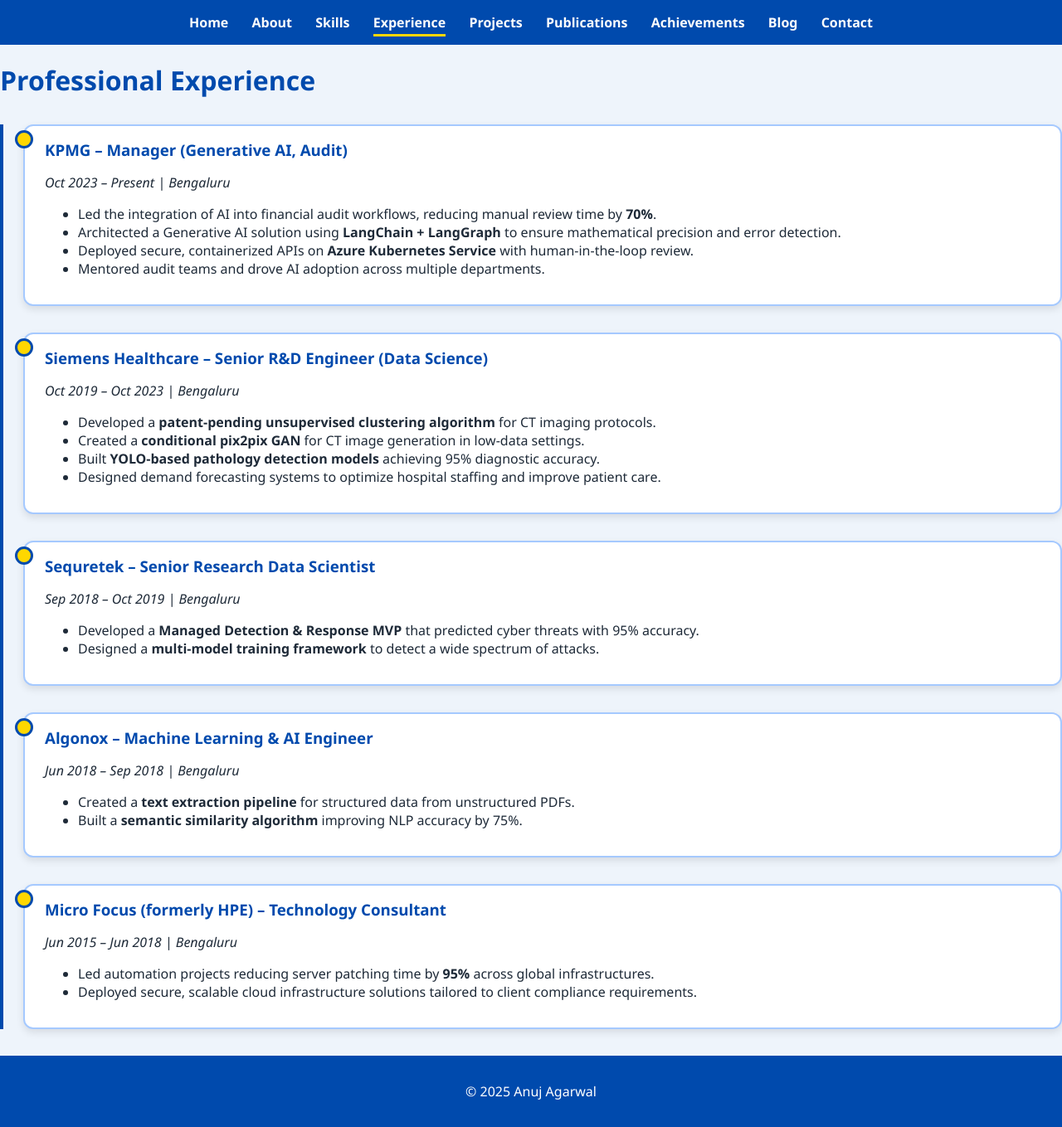
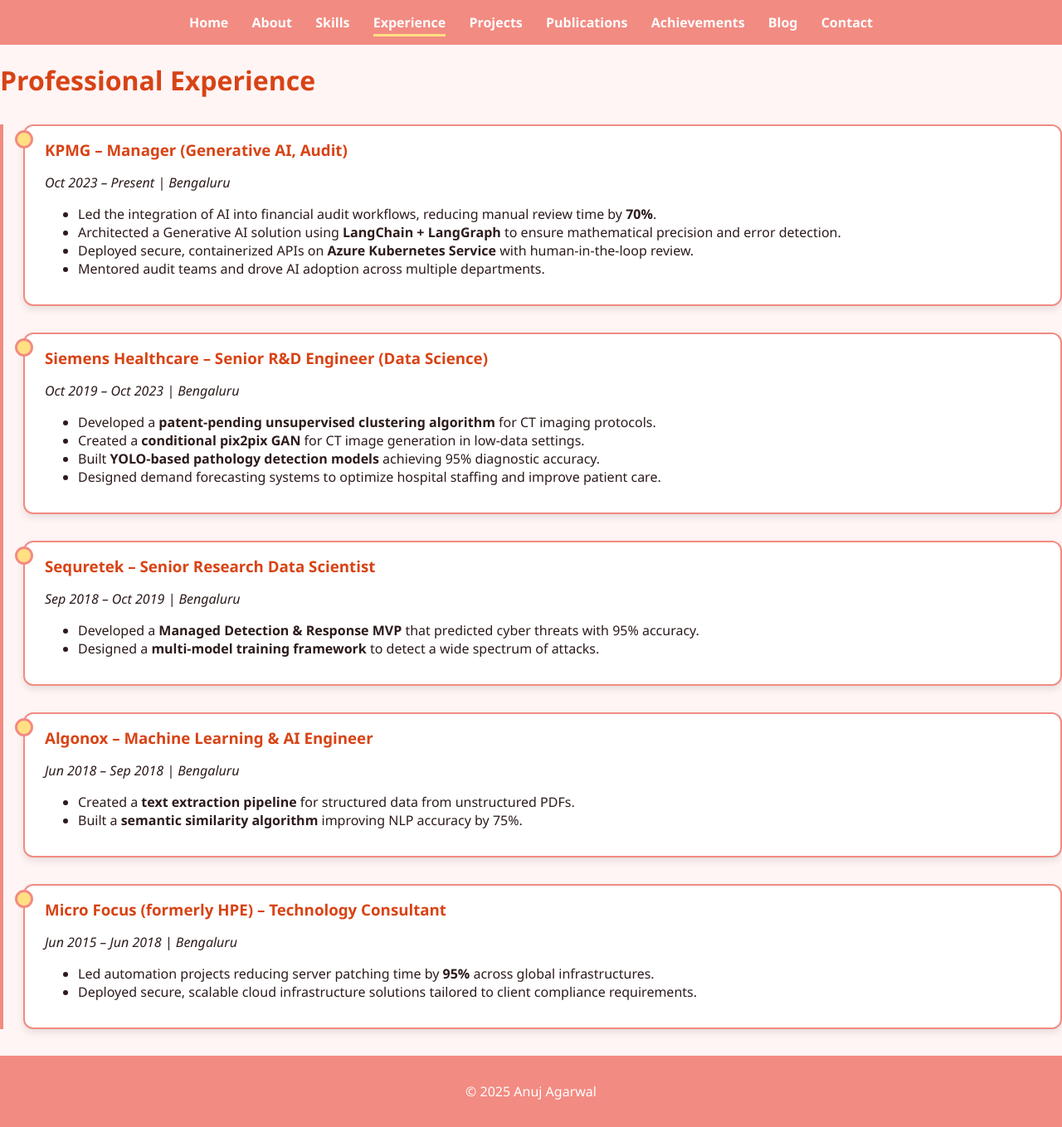
Before and after one commit to anuj-agarwal/anuj-agarwal.github.io, a Jekyll site: the page built from experience.md, in a window 1280 px wide. Shown: the whole page at 83% size. Built offline with Jekyll 4.4.1, drawn with Linux system fonts in a browser that asks for light colours.

Commit message:
Update style.css

```diff
--- a/assets/style.css
+++ b/assets/style.css
@@ -8,8 +8,8 @@
   font-family: 'Segoe UI', sans-serif;
   display: flex;
   flex-direction: column;
-  background: #eef4fb; /* light blue tone */
-  color: #1e2a38;
+  background: #fff5f5; /* very light red/pink background */
+  color: #2d1b1b;
 }
 
 .wrapper {
@@ -19,13 +19,13 @@
 }
 
 header {
-  background: #004aad; /* blue from resume */
+  background: #f28b82; /* Red Accent Lighter 60% */
   padding: 1rem;
   text-align: center;
 }
 
 nav a {
-  color: #fdfdfd;
+  color: #fffdfd;
   margin: 0 12px;
   text-decoration: none;
   font-weight: bold;
@@ -33,38 +33,39 @@
 }
 
 nav a:hover {
-  color: #ffd700;
+  color: #ffe082; /* warm golden highlight */
 }
 
 nav a.active {
-  border-bottom: 3px solid #ffd700;
+  border-bottom: 3px solid #ffe082;
   padding-bottom: 3px;
 }
 
 /* Headings */
 h1, h2, h3 {
-  color: #004aad; /* resume theme blue */
+  color: #d84315; /* deeper red for contrast */
 }
 
 /* Box Cards */
 .box {
   background: #ffffff;
-  border: 2px solid #a5c9ff;
+  border: 2px solid #f28b82;
   border-radius: 12px;
   padding: 1rem 1.5rem;
   margin: 1rem 0;
   box-shadow: 0 4px 10px rgba(0,0,0,0.1);
-  transition: transform 0.2s, box-shadow 0.2s;
+  transition: transform 0.2s, box-shadow 0.2s, background 0.2s;
 }
 
 .box:hover {
   transform: translateY(-5px);
   box-shadow: 0 8px 16px rgba(0,0,0,0.15);
+  background: #fff0f0; /* light red hover */
 }
 
 /* Timeline */
 .timeline {
-  border-left: 4px solid #004aad;
+  border-left: 4px solid #f28b82;
   margin: 2rem 0;
   padding-left: 1.5rem;
 }
@@ -81,19 +82,19 @@
   top: 5px;
   width: 16px;
   height: 16px;
-  background: #ffd700;
+  background: #ffe082; /* golden dot */
   border-radius: 50%;
-  border: 3px solid #004aad;
+  border: 3px solid #f28b82;
 }
 
 .timeline-entry h3 {
   margin: 0;
-  color: #004aad;
+  color: #d84315; /* darker red */
 }
 
 /* Footer fixed at bottom */
 footer {
-  background: #004aad;
+  background: #f28b82;
   color: #fff;
   text-align: center;
   padding: 1rem;
```
